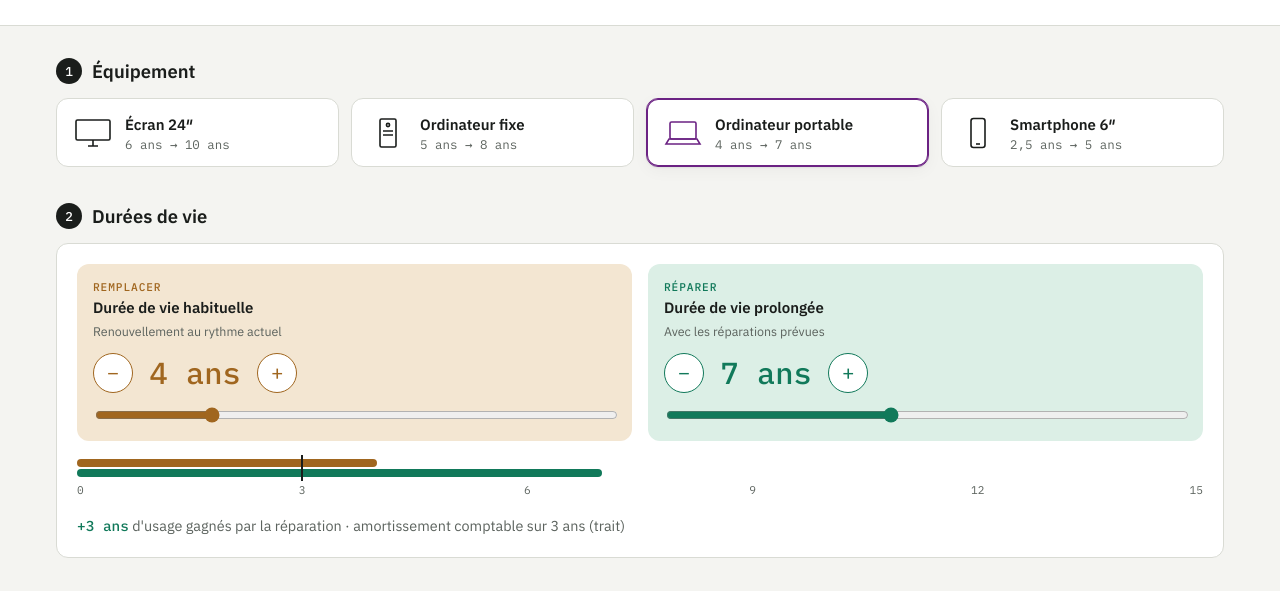
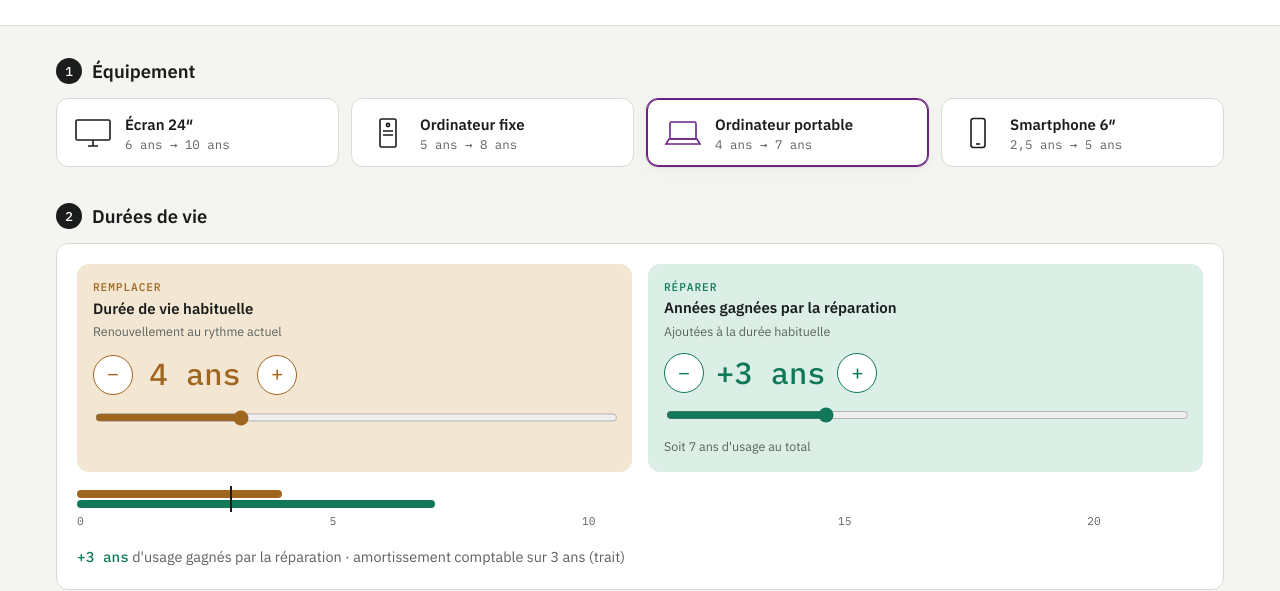
Before and after one commit to gridboy/simulateur-reparer-remplacer, a website with bundled scripts: page index.html in a window 1280 px wide. Shown: the part 180-771 px from the top of the page. Built offline with nearby package versions, Linux system fonts and the light colour scheme.

Commit message:
feat: années gagnées par la réparation réglables dès +0 an
Le réglage du scénario réparer ajoute des années à la durée habituelle
(0 à 10 ans, pas de 6 mois) au lieu de fixer une durée totale.
Changer la durée habituelle conserve les années gagnées.

```diff
--- a/src/data/defaults.js
+++ b/src/data/defaults.js
@@ -25,7 +25,8 @@ export const CARBON_PRICES = Object.freeze([
   { value: 250, label: "Valeur tutélaire 2030", detail: "250 €/t" }
 ]);
 
-export const LIFETIME_RANGE = Object.freeze({ min: 1, max: 15, step: 0.5 });
+export const LIFETIME_RANGE = Object.freeze({ min: 1, max: 12, step: 0.5 });     // durée habituelle
+export const EXTENSION_RANGE = Object.freeze({ min: 0, max: 10, step: 0.5 });    // années gagnées en réparant
 
 export const DEVICE_DEFAULTS = Object.freeze({
   ecran: {
--- a/src/ui/lifetimeControls.js
+++ b/src/ui/lifetimeControls.js
@@ -1,21 +1,32 @@
 /**
- * Contrôleurs de durée de vie : remplacer (durée habituelle) et réparer (durée prolongée).
- * Chaque contrôleur combine boutons −/+ et curseur ; une règle commune visualise l'écart.
+ * Contrôleurs de durée de vie :
+ *  - remplacer : durée de vie habituelle de l'équipement
+ *  - réparer   : années gagnées par la réparation, ajoutées à la durée habituelle (dès 0)
+ * L'état garde la durée prolongée (lifeExt = life + années gagnées) ; changer la durée
+ * habituelle conserve le nombre d'années gagnées.
  */
-import { LIFETIME_RANGE } from "../data/defaults.js";
+import { LIFETIME_RANGE, EXTENSION_RANGE } from "../data/defaults.js";
 import { formatYears, formatDec } from "../core/format.js";
 
-const { min, max, step } = LIFETIME_RANGE;
-
 const CONTROLS = [
-  { key: "life", scenario: "replace", tag: "Remplacer", title: "Durée de vie habituelle", hint: "Renouvellement au rythme actuel" },
-  { key: "lifeExt", scenario: "repair", tag: "Réparer", title: "Durée de vie prolongée", hint: "Avec les réparations prévues" }
+  {
+    key: "life", scenario: "replace", tag: "Remplacer", range: LIFETIME_RANGE,
+    title: "Durée de vie habituelle", hint: "Renouvellement au rythme actuel"
+  },
+  {
+    key: "extension", scenario: "repair", tag: "Réparer", range: EXTENSION_RANGE,
+    title: "Années gagnées par la réparation", hint: "Ajoutées à la durée habituelle"
+  }
 ];
 
-const clamp = v => Math.min(max, Math.max(min, Math.round(v / step) * step));
-const pct = v => (v / max) * 100;
+const RULER_MAX = LIFETIME_RANGE.max + EXTENSION_RANGE.max;
+
+const snap = (v, { min, max, step }) => Math.min(max, Math.max(min, Math.round(v / step) * step));
+const pct = v => (v / RULER_MAX) * 100;
+const extensionOf = d => Math.max(0, d.lifeExt - d.life);
 
 function controlHtml(c) {
+  const { min, max, step } = c.range;
   return `
     <div class="life-control" data-scenario="${c.scenario}">
       <div class="life-head">
@@ -29,12 +40,13 @@ function controlHtml(c) {
         <button type="button" data-key="${c.key}" data-step="1" aria-label="${c.title} : ajouter 6 mois">+</button>
       </div>
       <input type="range" id="life-range-${c.key}" data-key="${c.key}" min="${min}" max="${max}" step="${step}">
+      <small class="life-total" id="life-total-${c.key}"></small>
     </div>`;
 }
 
 function rulerTicks() {
   const ticks = [];
-  for (let y = 0; y <= max; y += 3) ticks.push(`<span style="left:${pct(y)}%">${y}</span>`);
+  for (let y = 0; y <= RULER_MAX; y += 5) ticks.push(`<span style="left:${pct(y)}%">${y}</span>`);
   return ticks.join("");
 }
 
@@ -51,34 +63,50 @@ export function mountLifetimeControls(root, store) {
     </div>
     <p class="life-gain" id="life-gain"></p>`;
 
-  const setLife = (key, value) => store.update(state => { state.devices[state.current][key] = clamp(value); });
+  const setters = {
+    life: value => store.update(state => {
+      const d = state.devices[state.current];
+      const extension = extensionOf(d);
+      d.life = snap(value, LIFETIME_RANGE);
+      d.lifeExt = d.life + extension;
+    }),
+    extension: value => store.update(state => {
+      const d = state.devices[state.current];
+      d.lifeExt = d.life + snap(value, EXTENSION_RANGE);
+    })
+  };
+  const current = { life: d => d.life, extension: extensionOf };
 
   root.addEventListener("input", event => {
-    if (event.target.type === "range") setLife(event.target.dataset.key, +event.target.value);
+    const key = event.target.dataset.key;
+    if (event.target.type === "range" && setters[key]) setters[key](+event.target.value);
   });
   root.addEventListener("click", event => {
     const button = event.target.closest("[data-step]");
     if (!button) return;
     const key = button.dataset.key;
-    setLife(key, store.device()[key] + step * +button.dataset.step);
+    setters[key](current[key](store.device()) + LIFETIME_RANGE.step * +button.dataset.step);
   });
 
   function render() {
     const d = store.device();
-    CONTROLS.forEach(c => {
-      root.querySelector(`#life-out-${c.key}`).textContent = formatYears(d[c.key]);
-      root.querySelector(`#life-range-${c.key}`).value = d[c.key];
-    });
+    const extension = extensionOf(d);
+
+    root.querySelector("#life-out-life").textContent = formatYears(d.life);
+    root.querySelector("#life-range-life").value = d.life;
+    root.querySelector("#life-total-life").textContent = "";
+
+    root.querySelector("#life-out-extension").textContent = `+${formatYears(extension)}`;
+    root.querySelector("#life-range-extension").value = extension;
+    root.querySelector("#life-total-extension").textContent = `Soit ${formatYears(d.lifeExt)} d'usage au total`;
+
     root.querySelector('.ruler-bar[data-scenario="replace"]').style.width = `${pct(d.life)}%`;
     root.querySelector('.ruler-bar[data-scenario="repair"]').style.width = `${pct(d.lifeExt)}%`;
     root.querySelector(".ruler-compta").style.left = `${pct(d.compta)}%`;
 
-    const gained = d.lifeExt - d.life;
-    const gain = root.querySelector("#life-gain");
-    gain.classList.toggle("is-warning", gained <= 0);
-    gain.innerHTML = gained > 0
-      ? `<strong>+${formatDec(gained)} ${gained >= 2 ? "ans" : "an"}</strong> d'usage gagnés par la réparation · amortissement comptable sur ${formatYears(d.compta)} (trait)`
-      : "La durée prolongée doit dépasser la durée habituelle pour comparer les deux scénarios.";
+    root.querySelector("#life-gain").innerHTML = extension > 0
+      ? `<strong>+${formatDec(extension)} ${extension >= 2 ? "ans" : "an"}</strong> d'usage gagnés par la réparation · amortissement comptable sur ${formatYears(d.compta)} (trait)`
+      : "Aucune année gagnée : réparer revient ici à remplacer. Ajoutez des années pour mesurer l'effet de la réparation.";
   }
 
   store.subscribe(render);
--- a/src/ui/thresholds.js
+++ b/src/ui/thresholds.js
@@ -24,7 +24,7 @@ export function mountThresholds(root, store) {
     const c = compare(d, state.global);
     const gained = d.lifeExt - d.life;
     if (gained <= 0) {
-      root.innerHTML = `<p class="muted">Allongez la durée prolongée pour calculer les seuils de pertinence.</p>`;
+      root.innerHTML = `<p class="muted">Ajoutez des années gagnées par la réparation pour calculer les seuils de pertinence.</p>`;
       return;
     }
     const afterCompta = years => formatYears(Math.max(0, years - d.compta));
--- a/styles/app.css
+++ b/styles/app.css
@@ -249,6 +249,7 @@ input[type="text"] { font-family: var(--font-sans); }
   color: var(--tone);
 }
 .life-control input[type="range"] { width: 100%; accent-color: var(--tone); }
+.life-total { color: var(--muted); min-height: 1.2em; }
 
 .ruler { display: grid; gap: 4px; }
 .ruler-track { position: relative; height: 22px; }
```
Also changed, not shown: tests/calc.test.js (+9 -0 lines), README.md.
